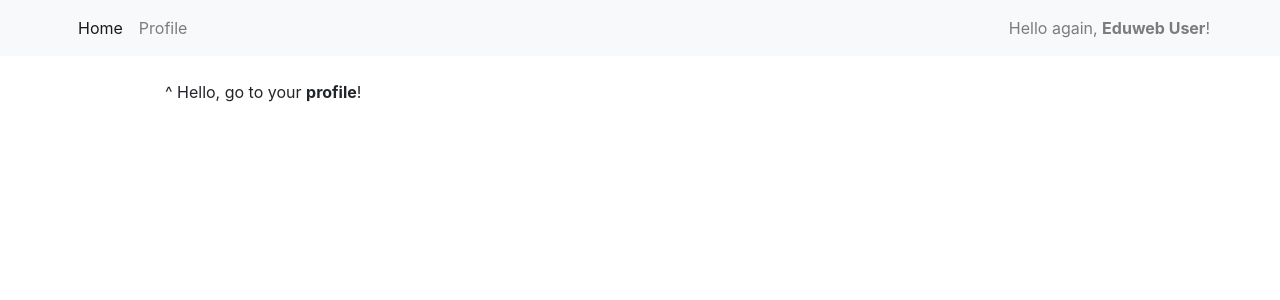
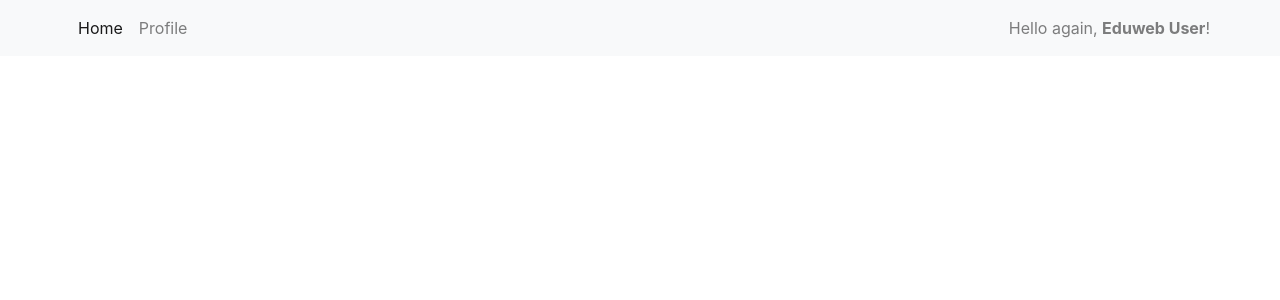
Before and after one commit to ev45ive/eduweb-angular-wzorce, an Angular app: page / in a window 1280 px wide. Shown: the top 300 px of the page. Built offline with nearby package versions, Linux system fonts and the light colour scheme; data requests are answered from the project's data file.

Commit message:
7.5. Zapytania mutujące - start

```diff
--- a/src/app/app.component.html
+++ b/src/app/app.component.html
@@ -24,8 +24,8 @@
     <div class="col" *ngIf="profile">
       <profile></profile>
     </div>
-    <div class="col-10" *ngIf="!profile" class="offset-1">
-        <p>^ Hello, go to your <b>profile</b>!</p>
+    <div class="col-10" *ngIf="!profile">
+
     </div>
   </div>
 </div>
```
